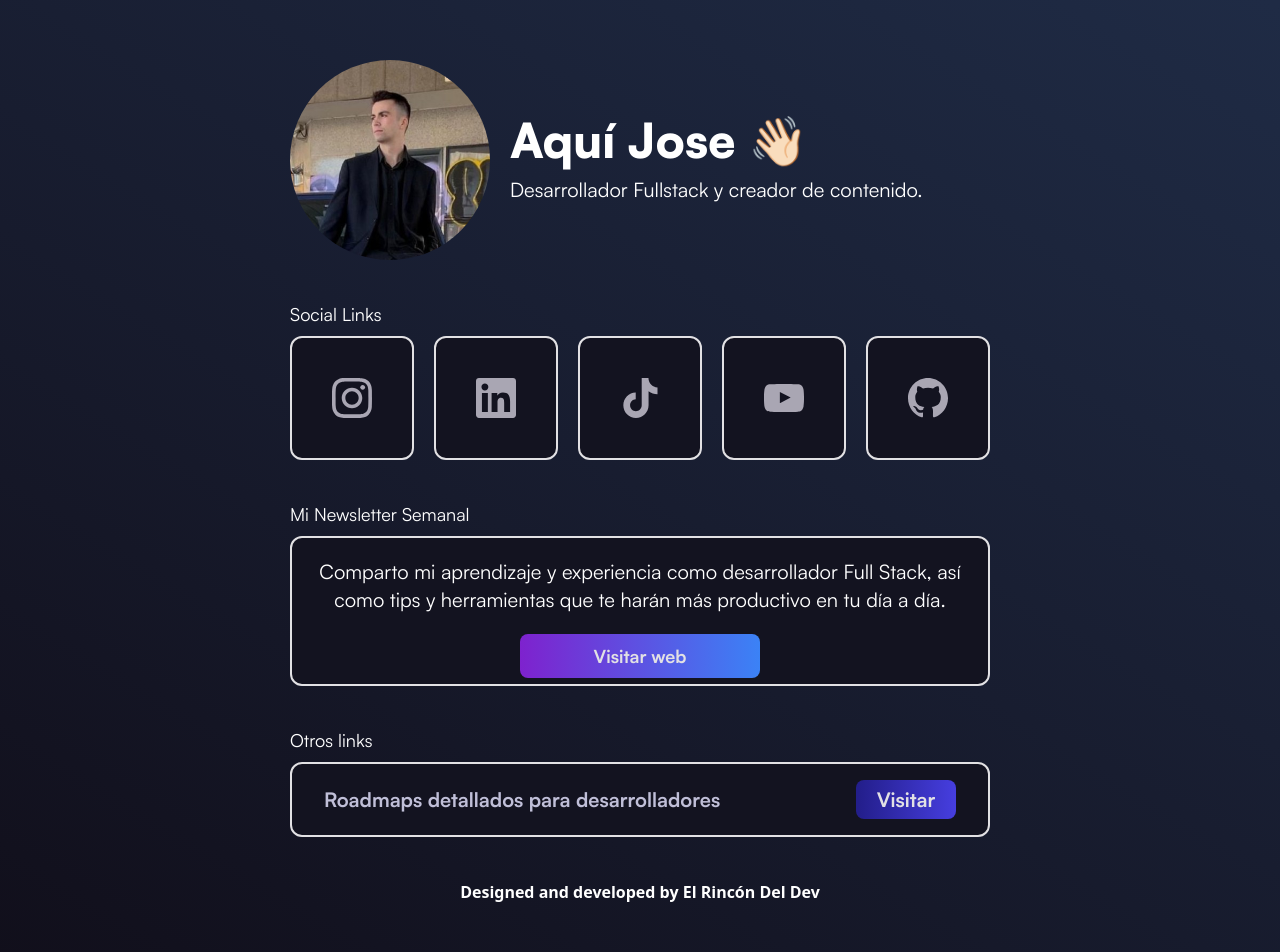
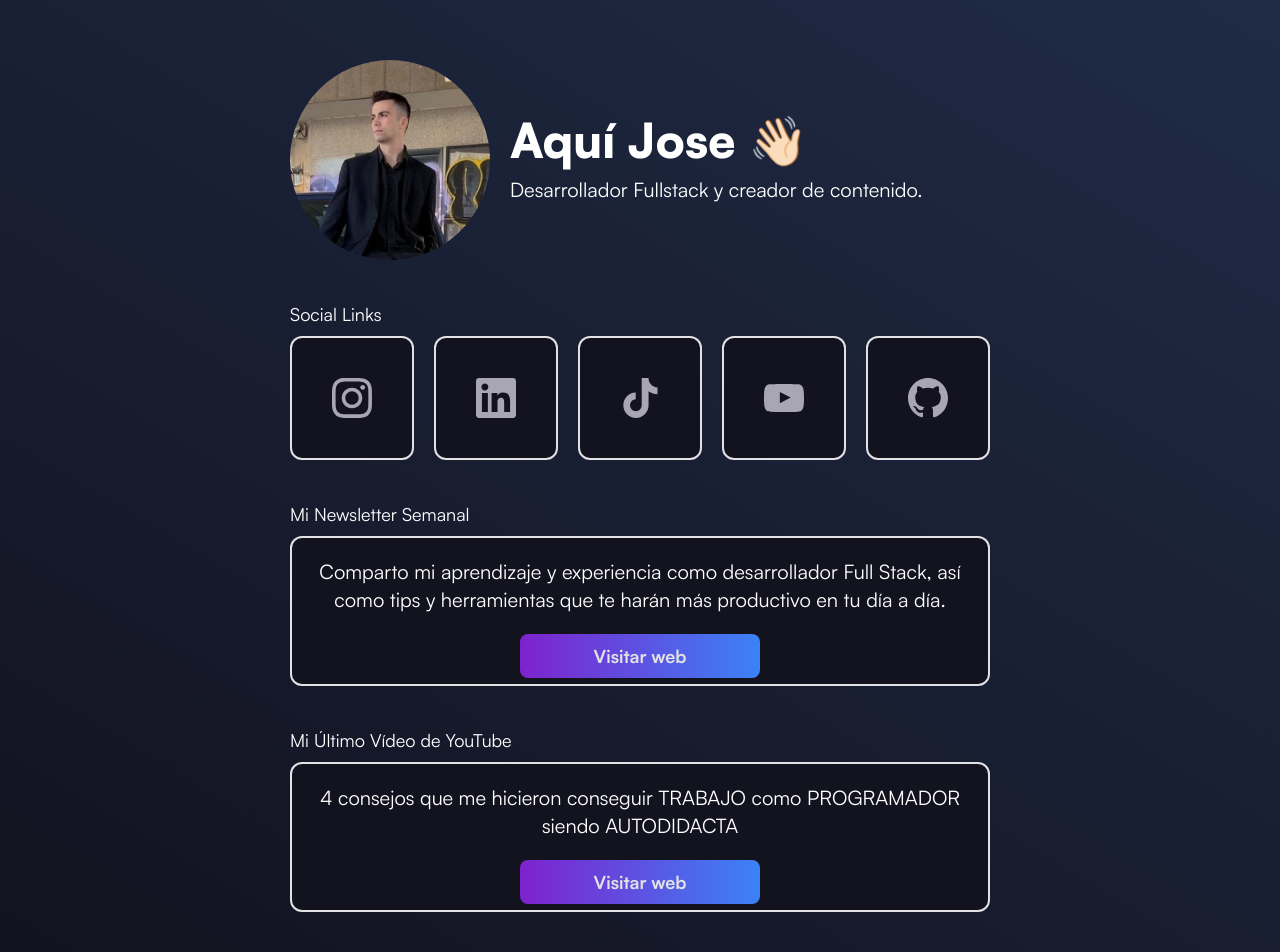
Before and after one commit to elrincondeldev/links-management, a Next.js app: page / in a window 1280 px wide. Shown: the top 952 px of the page. Built offline with nearby package versions, Linux system fonts and the light colour scheme.

Commit message:
youtube video

```diff
--- a/src/pages/index.tsx
+++ b/src/pages/index.tsx
@@ -22,6 +22,16 @@ export default function Home() {
               title="Comparto mi aprendizaje y experiencia como desarrollador Full Stack, así como tips y herramientas que te harán más productivo en tu día a día."
               buttonText="Visitar web"
               link="https://elrincondeldev.substack.com/"
+            />
+          </section>
+          <section>
+            <p className="satoshi-regular text-lg mb-2">
+              Mi Último Vídeo de YouTube
+            </p>
+            <LinkBox
+              title="4 consejos que me hicieron conseguir TRABAJO como PROGRAMADOR siendo AUTODIDACTA"
+              buttonText="Visitar web"
+              link="https://dub.sh/jK01bJn"
             />
           </section>
           <section className="flex flex-col">
@@ -55,6 +65,16 @@ export default function Home() {
                 link="https://elrincondeldev.substack.com/"
               />
             </section>
+            <section>
+              <p className="satoshi-regular text-lg mb-2">
+                Mi Último Vídeo de YouTube
+              </p>
+              <LinkBox
+                title="4 consejos que me hicieron conseguir TRABAJO como PROGRAMADOR siendo AUTODIDACTA"
+                buttonText="Visitar web"
+                link="https://dub.sh/jK01bJn"
+              />
+            </section>
           </section>
           <section className="flex flex-col mb-10">
             <p className="satoshi-regular text-lg mb-2">Otros links</p>
```
